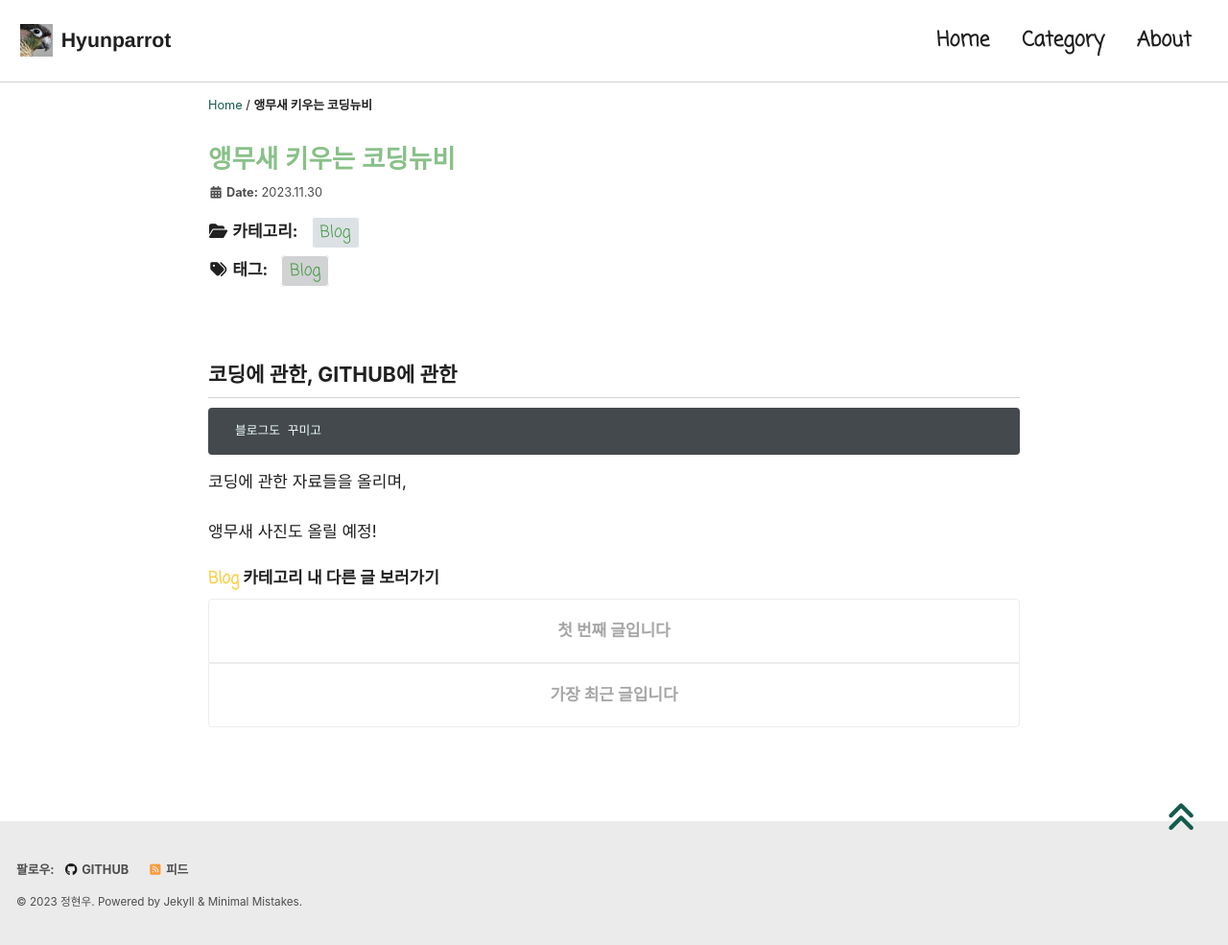
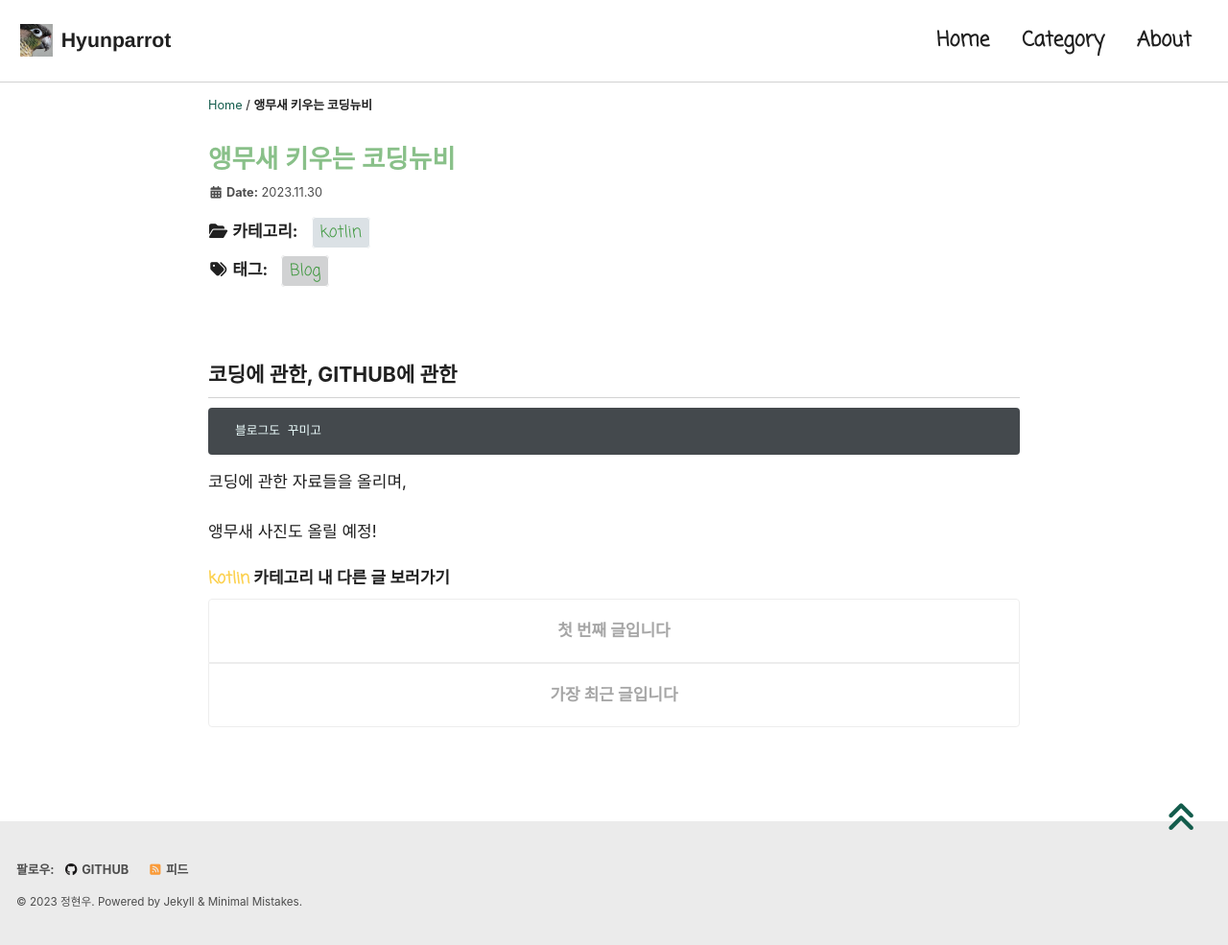
Before and after one commit to hyunparrot/hyunparrot.github.io, a Jekyll site: the page built from _pages/about.md, in a window 1280 px wide. Shown: the whole page at 96% size. Built offline with Jekyll 4.4.1, drawn with Linux system fonts in a browser that asks for light colours; cached includes are drawn as plain includes; nearby versions of some CDN libraries; some web fonts are replaced.

Commit message:
Update about.md

```diff
--- a/_pages/about.md
+++ b/_pages/about.md
@@ -5,7 +5,7 @@ layout: single
 published: true
 date: 2023-11-30
 categories:
-  - Blog
+  - kotlin
 tags:
   - Blog
 ---
```
